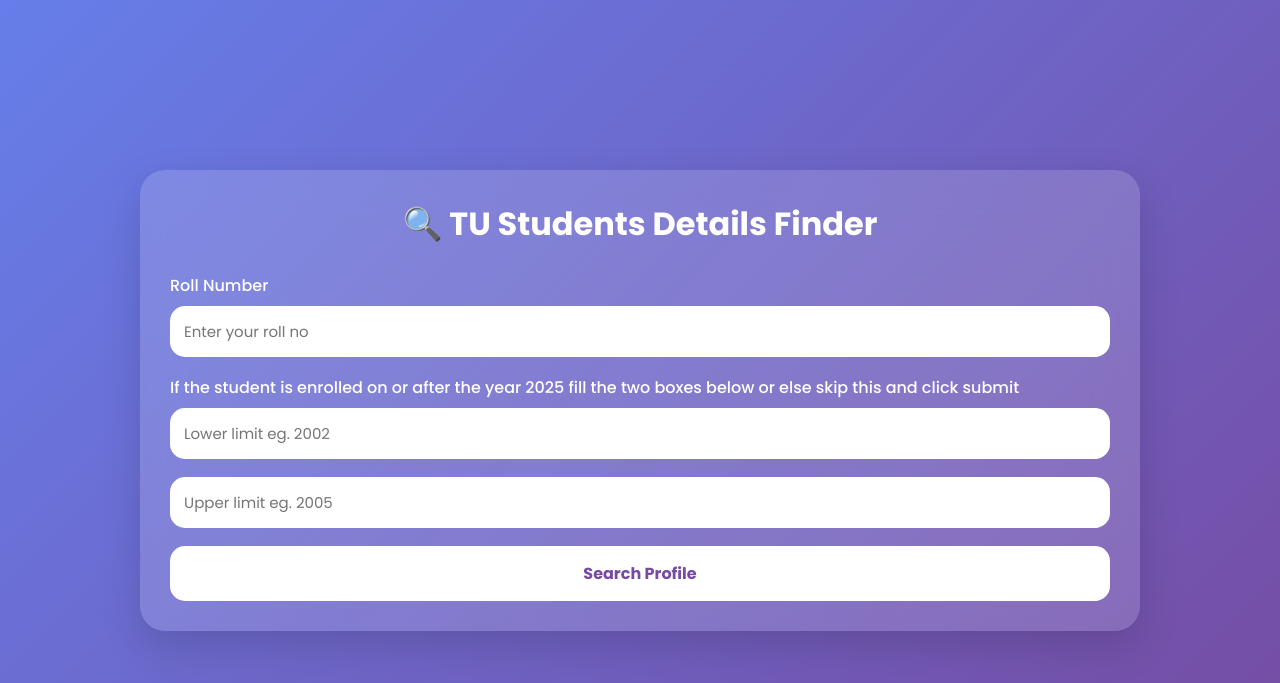
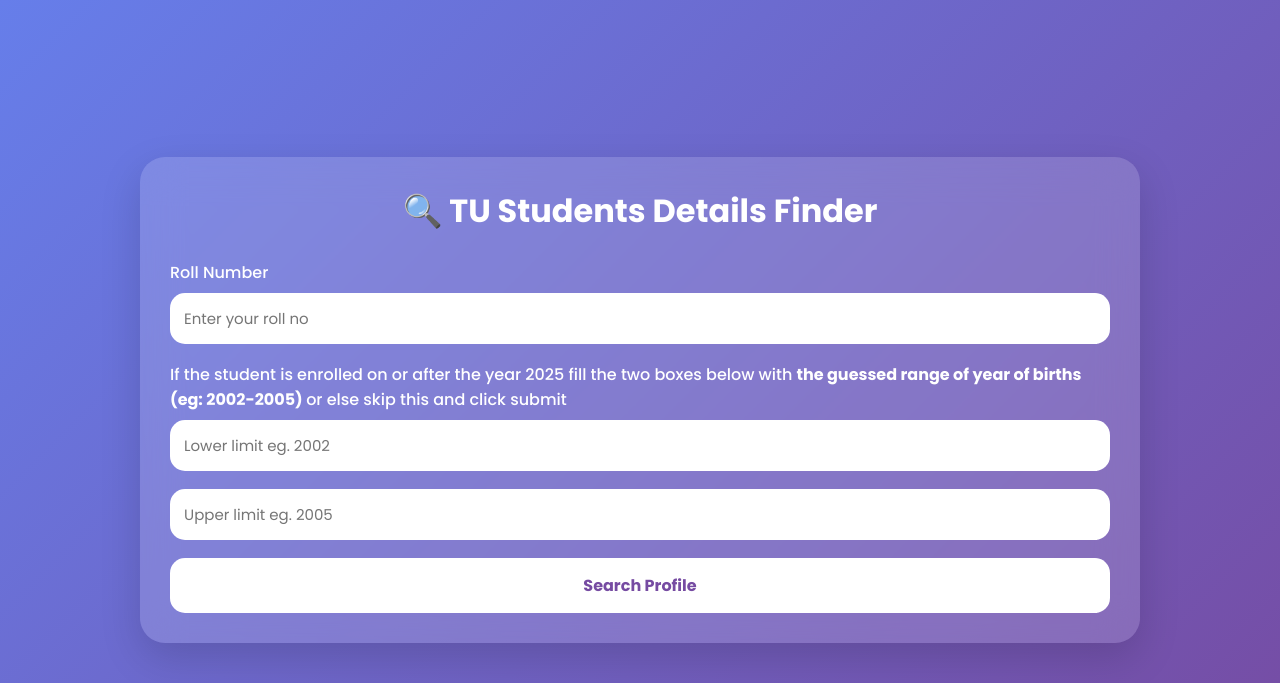
Before and after one commit to pookiescripter/Campus-connect, a Flask app: page /student-details in a window 1280 px wide. Shown: the top 683 px of the page. Run offline with Flask 3, Linux system fonts and the light colour scheme.

Commit message:
added student finder

```diff
--- a/templates/student_details.html
+++ b/templates/student_details.html
@@ -200,7 +200,7 @@ height:110px;
 <input id="roll_no" placeholder="Enter your roll no">
 </div>
 
-<label>If the student is enrolled on or after the year 2025 fill the two boxes below or else skip this and click submit</label>
+<label>If the student is enrolled on or after the year 2025 fill the two boxes below with <b> the guessed range of year of births (eg: 2002-2005) </b> or else skip this and click submit</label>
 
 <div class="input-group">
 <input id="lower" placeholder="Lower limit eg. 2002">
```
